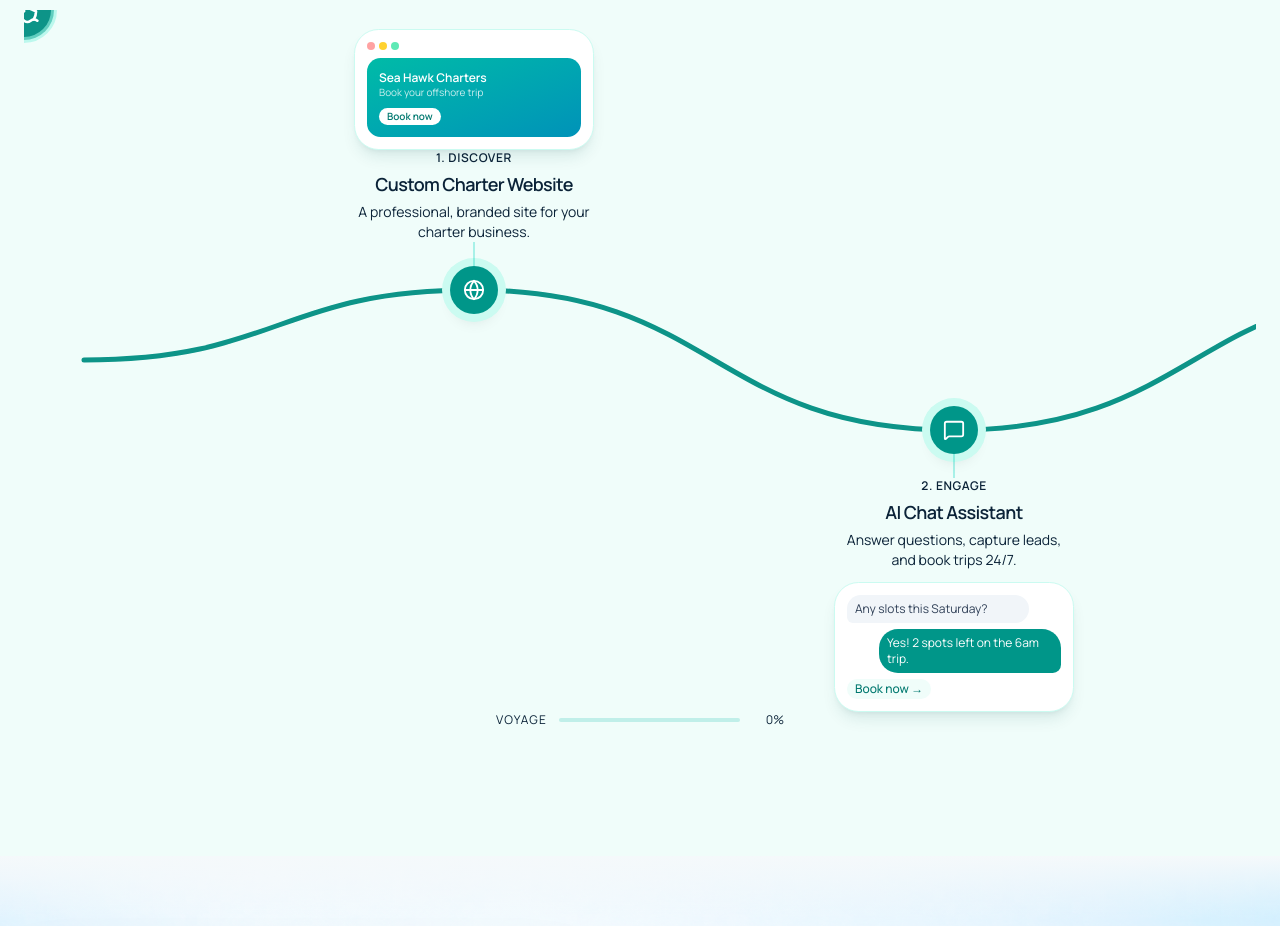
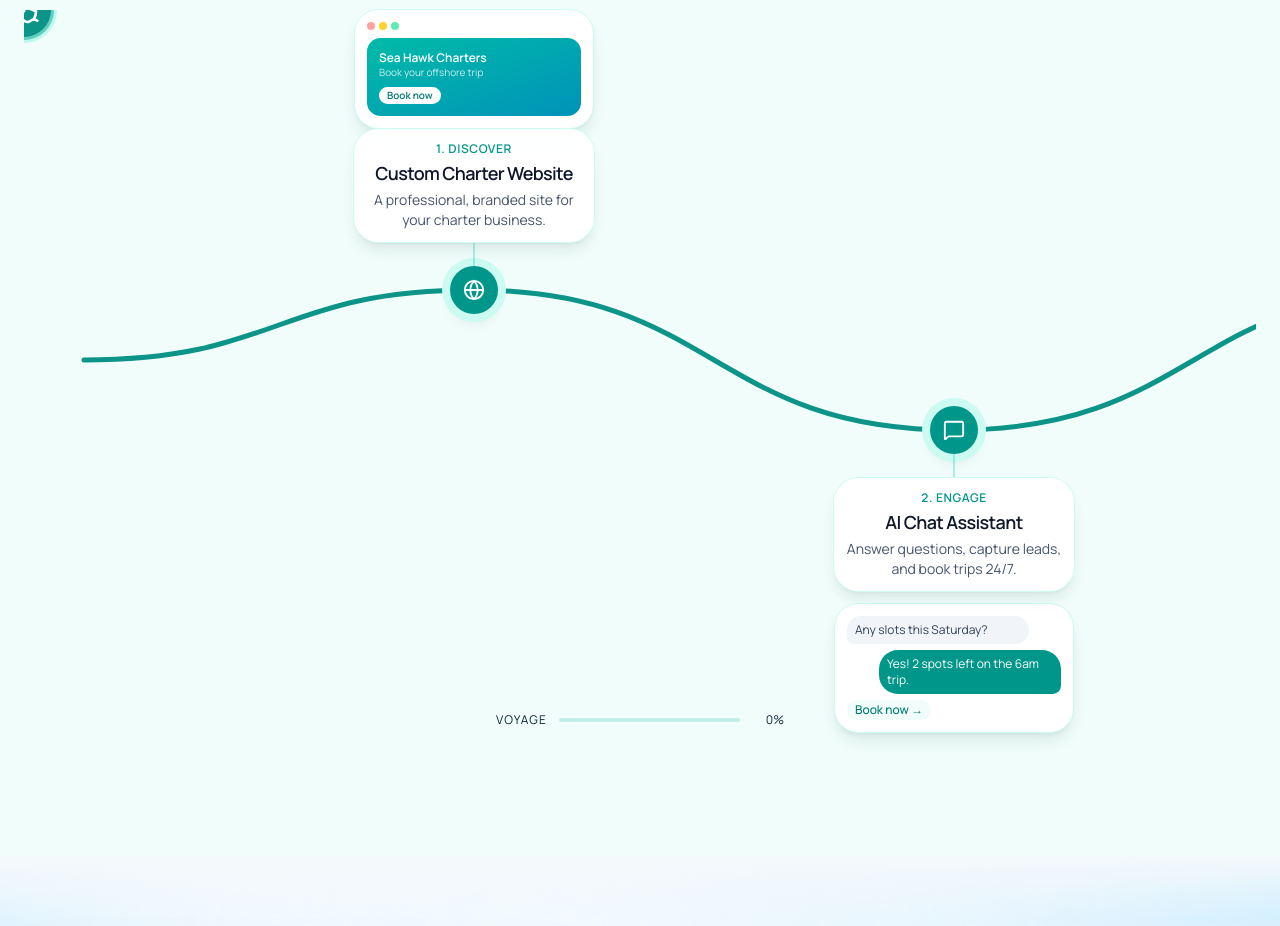
Before and after one commit to mdjameel04/CharterFlow, a Next.js app: page / in a window 1280 px wide. Shown: the part 1180-2106 px from the top of the page. Built offline with nearby package versions, Linux system fonts and the light colour scheme.

Commit message:
small changes

```diff
--- a/app/components/features/FeaturesTimeline.tsx
+++ b/app/components/features/FeaturesTimeline.tsx
@@ -16,7 +16,7 @@ export default function FeaturesTimeline() {
 
         return (
           <li key={feature.id} className="relative pb-12 pl-16 last:pb-0">
-            <span className="absolute left-0 top-0 flex h-10 w-10 items-center justify-center rounded-full bg-teal-600 text-white ring-4 ring-teal-100">
+            <span className="absolute left-0 top-0 flex h-10 w-10 items-center justify-center rounded-full bg-teal-600 text-black ring-4 ring-teal-100">
               <Icon size={18} />
             </span>
 
--- a/app/components/features/route/Port.tsx
+++ b/app/components/features/route/Port.tsx
@@ -1,7 +1,7 @@
+import type { Feature } from "@/app/data/data";
 
-import type { Feature } from "@/app/data/data";
+import { MOCKUPS } from "../mockups/Mockups";
 import { TRACK } from "@/app/data/routeConfig";
-import { MOCKUPS } from "../mockups/Mockups";
 
 type PortProps = {
   feature: Feature;
@@ -13,44 +13,38 @@ export default function Port({ feature, index, point }: PortProps) {
   const Icon = feature.icon;
   const Mockup = MOCKUPS[feature.mockup];
 
-  // crest (upar wala point) -> content upar, trough -> content neeche
   const above = point.y < TRACK.height / 2;
 
   return (
-    <div
-      className="port absolute"
-      style={{ left: point.x, top: point.y }}
-    >
+    <div className="port absolute" style={{ left: point.x, top: point.y }}>
       <span className="port-ripple absolute -left-6 -top-6 h-12 w-12 rounded-full bg-teal-400" />
 
       <span className="port-dot absolute -left-6 -top-6 flex h-12 w-12 items-center justify-center rounded-full bg-teal-600 text-white shadow-lg ring-8 ring-teal-100">
         <Icon size={22} />
       </span>
 
-      {/* outer = position, inner = GSAP animation */}
       <div
         className={`absolute -left-[120px] w-60 text-center ${
           above ? "bottom-12" : "top-12"
         }`}
       >
         <div className="port-content relative">
-          {/* chhota stem: dot aur content ko jodta hai */}
           <span
             className={`absolute left-1/2 h-6 w-px -translate-x-1/2 bg-teal-400/60 ${
               above ? "top-full" : "bottom-full"
             }`}
           />
 
-          {/* neeche wale ports mein pehle text, phir mockup; upar wale mein pehle mockup */}
           <div className={above ? "flex flex-col-reverse" : "flex flex-col"}>
-            <div>
-              <p className="text-xs font-semibold uppercase tracking-wider text-[color:var(--port-stage)]">
+            {/* Text card: fixed colours, background se independent */}
+            <div className="rounded-2xl bg-white/95 p-3 shadow-lg shadow-teal-950/10 ring-1 ring-teal-100 backdrop-blur">
+              <p className="text-xs font-semibold uppercase tracking-wider text-teal-600">
                 {index + 1}. {feature.stage}
               </p>
-              <h3 className="mt-1 text-lg font-semibold text-[color:var(--port-title)]">
+              <h3 className="mt-1 text-lg font-semibold leading-snug text-slate-900">
                 {feature.title}
               </h3>
-              <p className="mt-1 text-sm text-[color:var(--port-desc)]">
+              <p className="mt-1 text-sm text-slate-600">
                 {feature.description}
               </p>
             </div>
```
